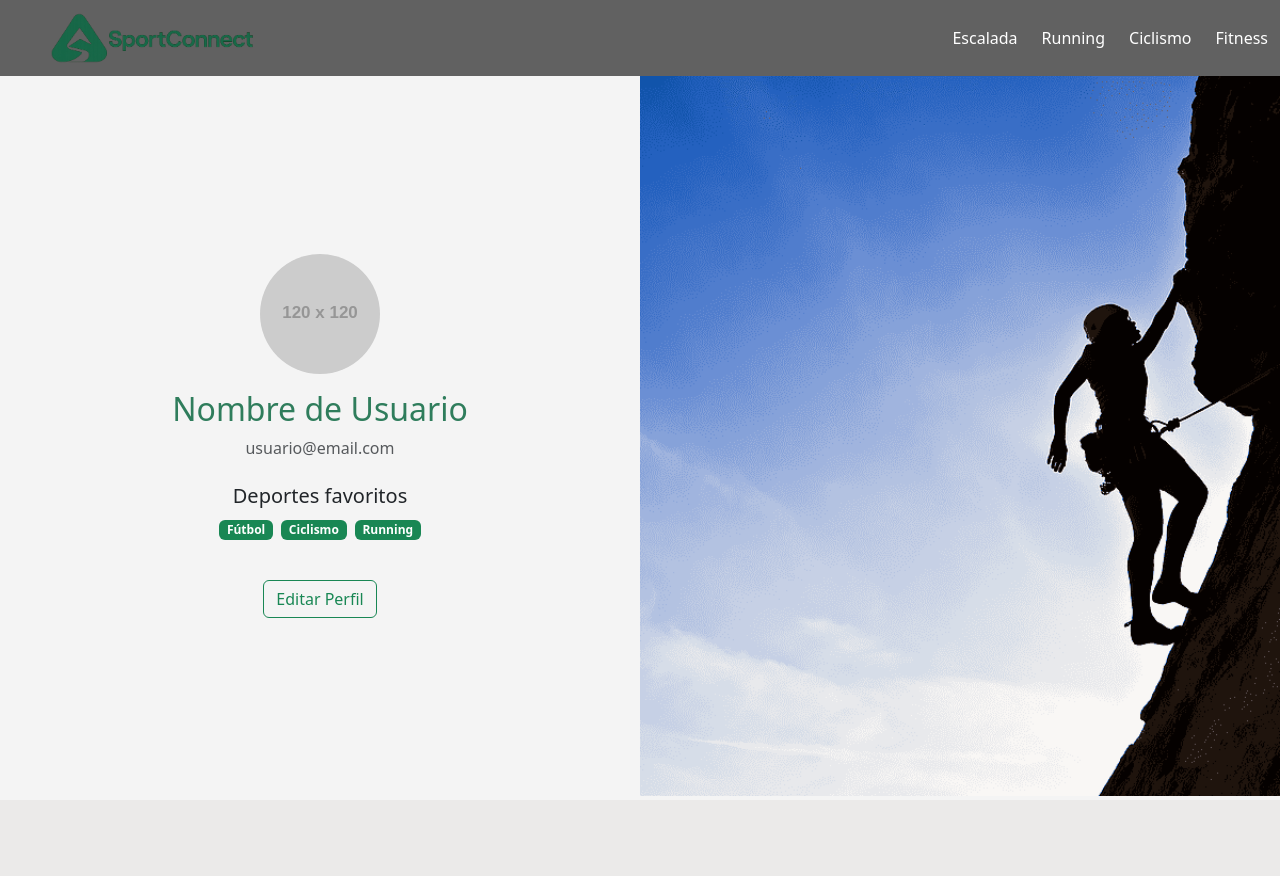
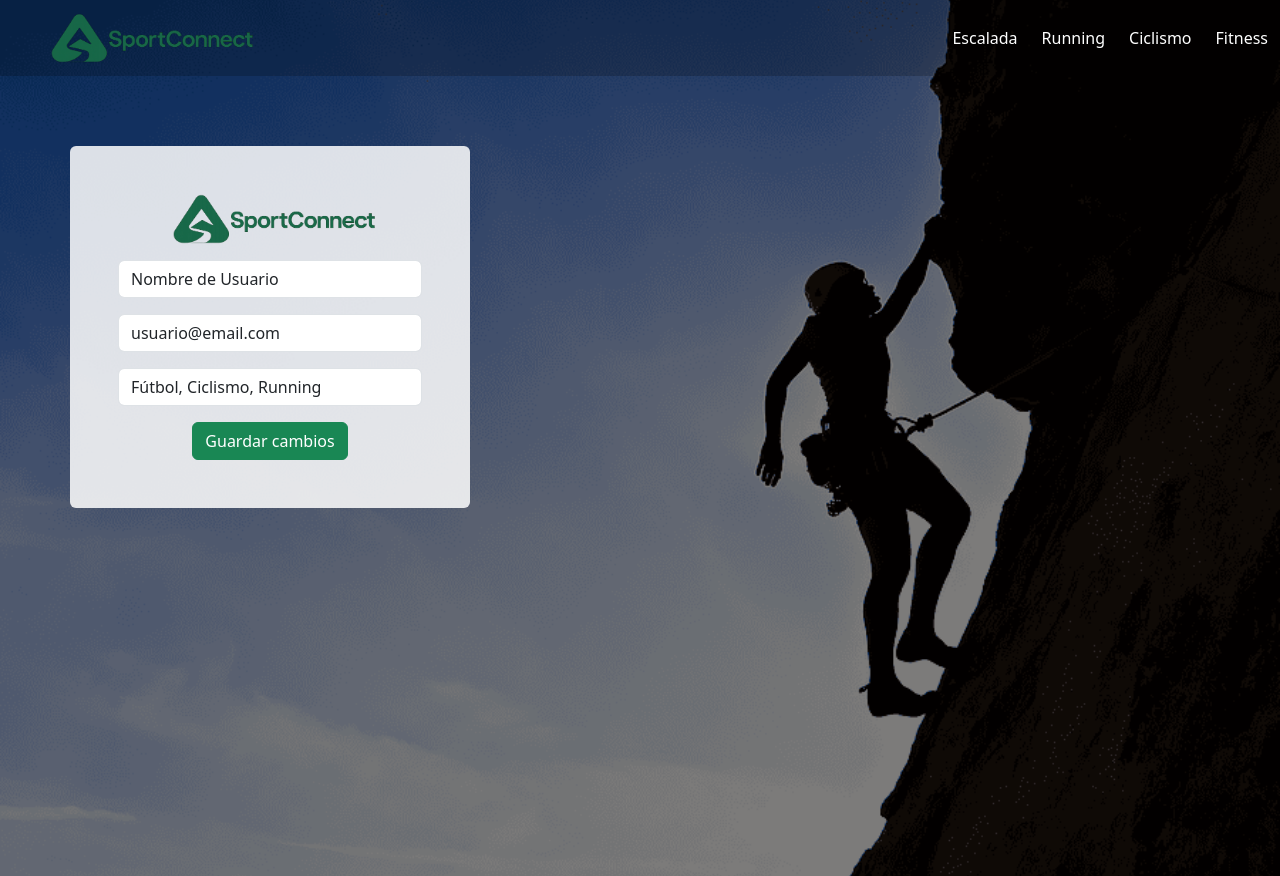
Before and after one commit to 4GeeksAcademy/SportConnect-G1, a React (Vite) app in the folder aventura-social/frontend/: page /profile in a window 1280 px wide. Both pictures are taken after a click on the button "Editar Perfil". Before the commit the page ends 800 px from the top, so only its background shows below. Built offline with nearby package versions, Linux system fonts and the light colour scheme.

Commit message:
Profile terminado

```diff
--- a/aventura-social/frontend/src/pages/Profile.jsx
+++ b/aventura-social/frontend/src/pages/Profile.jsx
@@ -1,41 +1,113 @@
-import React from "react";
+import React, { useState } from "react";
 import Navbar from "../components/Navbar";
 
 const Profile = () => {
+    const [isEditing, setIsEditing] = useState(false);
+    const [profile, setProfile] = useState({
+        username: "Nombre de Usuario",
+        email: "usuario@email.com",
+        sports: "Fútbol, Ciclismo, Running"
+    });
+
+    const handleChange = (e) => {
+        const { name, value } = e.target;
+        setProfile({ ...profile, [name]: value });
+    };
+
+    const toggleEdit = () => setIsEditing(!isEditing);
+
     return (
-        <div style={{ minHeight: "100vh", backgroundColor: "#f4f4f4" }}>
+        <div
+            style={{
+                backgroundImage: "url('/Escalada.png')",
+                backgroundSize: "cover",
+                backgroundPosition: "center",
+                minHeight: "100vh",
+                width: "100%",
+                position: "relative"
+            }}
+        >
             <Navbar />
 
-            <div className="d-flex" style={{ height: "calc(100vh - 80px)" }}>
-                {/* Columna izquierda - Datos del perfil */}
-                <div className="d-flex flex-column justify-content-center align-items-center col-12 col-md-6 p-5">
-                    <div className="text-center" style={{ maxWidth: "400px" }}>
-                        <img
-                            src="https://via.placeholder.com/120"
-                            alt="Avatar"
-                            className="rounded-circle mb-3"
-                        />
-                        <h2 style={{ color: "#2f7d5c" }}>Nombre de Usuario</h2>
-                        <p className="text-muted">usuario@email.com</p>
+            <div
+                className=" align-items-center"
+                style={{
+                    minHeight: "100vh",
+                    backgroundColor: "rgba(0, 0, 0, 0.5)",
+                    paddingTop: "70px",
+                    paddingLeft: "70px"
+                }}
+            >
+                <div
+                    className="text-center p-5 rounded"
+                    style={{
+                        maxWidth: "400px",
+                        backgroundColor: "rgba(255, 255, 255, 0.85)",
+                        color: "#2f7d5c",
+                        width: "100%"
+                    }}
+                >
+                    <img
+                        src="/logo_sin_fondo.png"
+                        alt="SportConnect"
+                        height="50"
+                        className="mb-3"
+                    />
 
-                        <h5 className="mt-4">Deportes favoritos</h5>
-                        <ul className="list-inline">
-                            <li className="list-inline-item badge bg-success me-2">Fútbol</li>
-                            <li className="list-inline-item badge bg-success me-2">Ciclismo</li>
-                            <li className="list-inline-item badge bg-success">Running</li>
-                        </ul>
+                    {isEditing ? (
+                        <>
+                            <input
+                                type="text"
+                                className="form-control mb-3"
+                                name="username"
+                                value={profile.username}
+                                onChange={handleChange}
+                                placeholder="Nombre de usuario"
+                            />
+                            <input
+                                type="email"
+                                className="form-control mb-3"
+                                name="email"
+                                value={profile.email}
+                                onChange={handleChange}
+                                placeholder="Correo electrónico"
+                            />
+                            <input
+                                type="text"
+                                className="form-control mb-3"
+                                name="sports"
+                                value={profile.sports}
+                                onChange={handleChange}
+                                placeholder="Deportes favoritos (separados por coma)"
+                            />
+                            <button className="btn btn-success" onClick={toggleEdit}>
+                                Guardar cambios
+                            </button>
+                        </>
+                    ) : (
+                        <>
+                            <h2>{profile.username}</h2>
+                            <p className="text-muted">{profile.email}</p>
 
-                        <button className="btn btn-outline-success mt-4">Editar Perfil</button>
-                    </div>
-                </div>
+                            <h5 className="mt-4">Deportes favoritos</h5>
+                            <ul className="list-inline">
+                                {profile.sports
+                                    .split(",")
+                                    .map((sport, index) => (
+                                        <li
+                                            key={index}
+                                            className="list-inline-item badge bg-success me-2"
+                                        >
+                                            {sport.trim()}
+                                        </li>
+                                    ))}
+                            </ul>
 
-                {/* Columna derecha - Imagen */}
-                <div className="col-12 col-md-6 d-none d-md-block p-0">
-                    <img
-                        src="/Escalada.png"
-                        alt="Deportistas"
-                        style={{ width: "100%", height: "100%", objectFit: "cover" }}
-                    />
+                            <button className="btn btn-outline-success mt-4" onClick={toggleEdit}>
+                                Editar Perfil
+                            </button>
+                        </>
+                    )}
                 </div>
             </div>
         </div>
```
